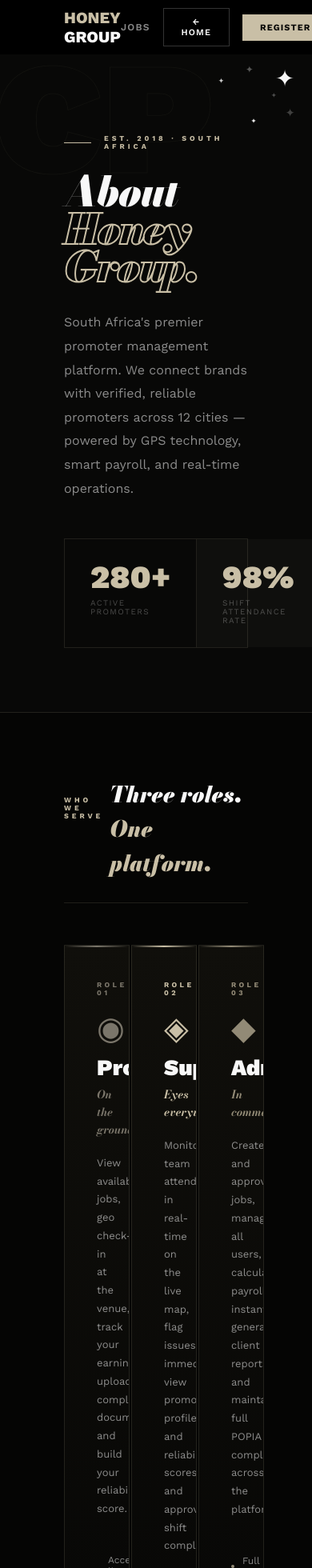
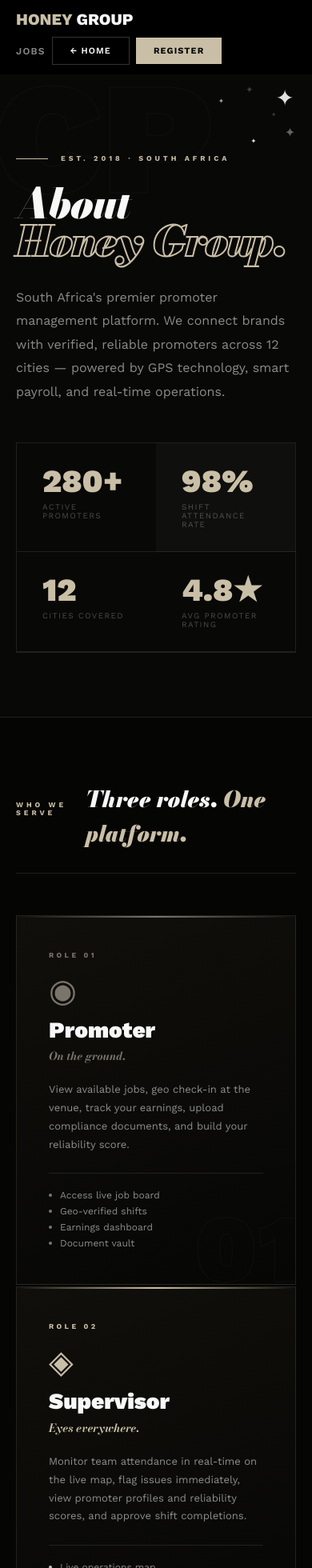
Before and after one commit to Addmore-Development/Campari-Promotions, a React (Vite) app in the folder frontend/: page /about in a window 390 px wide. Shown: the top 1960 px of the page at 80% size. Built offline with nearby package versions, Linux system fonts and the light colour scheme; no server answers.

Commit message:
Making about page responsive

```diff
--- a/frontend/src/shared/auth/AboutPage.tsx
+++ b/frontend/src/shared/auth/AboutPage.tsx
@@ -30,6 +30,28 @@
   @keyframes fadeUp { from { opacity:0; transform:translateY(24px); } to { opacity:1; transform:translateY(0); } }
   @keyframes twinkle { 0%,100%{opacity:0.2;transform:scale(0.8)} 50%{opacity:1;transform:scale(1.2)} }
   .about-fade { animation: fadeUp 0.7s cubic-bezier(0.22,1,0.36,1) both; }
+
+  /* ── RESPONSIVE OVERRIDES ─────────────────────────────────────────────── */
+  @media (max-width: 900px) {
+    .about-caps-grid   { grid-template-columns: repeat(2,1fr) !important; }
+    .about-roles-grid  { grid-template-columns: 1fr !important; }
+    .about-mission-grid{ grid-template-columns: 1fr !important; gap: 48px !important; }
+    .about-px          { padding-left: 40px !important; padding-right: 40px !important; }
+  }
+  @media (max-width: 640px) {
+    .about-nav {
+      height: auto !important; flex-wrap: wrap !important;
+      padding-top: 12px !important; padding-bottom: 12px !important; gap: 10px !important;
+    }
+    .about-nav-actions { flex-wrap: wrap !important; gap: 8px !important; }
+    .about-px          { padding-left: 20px !important; padding-right: 20px !important; }
+    .about-stats-grid  { grid-template-columns: repeat(2,1fr) !important; }
+    .about-stat-cell   { border-right: none !important; border-bottom: 1px solid ${BB} !important; }
+    .about-caps-grid   { grid-template-columns: 1fr !important; }
+    .about-cta-flex    { flex-direction: column !important; align-items: flex-start !important; gap: 28px !important; }
+    .about-btn-row     { flex-wrap: wrap !important; width: 100% !important; }
+    .about-btn-row button { flex: 1 1 auto !important; }
+  }
 `
 
 export default function AboutPage() {
@@ -85,7 +107,7 @@
       <style>{GLOBAL_CSS}</style>
 
       {/* ── NAV ── */}
-      <nav style={{
+      <nav className="about-nav about-px" style={{
         position: 'sticky', top: 0, zIndex: 200,
         background: '#000', height: 68,
         display: 'flex', alignItems: 'center', justifyContent: 'space-between',
@@ -95,7 +117,7 @@
           onClick={() => navigate('/')}>
           <span style={{ color: GL }}>HONEY</span><span style={{ color: W }}> GROUP</span>
         </div>
-        <div style={{ display: 'flex', gap: 16, alignItems: 'center' }}>
+        <div className="about-nav-actions" style={{ display: 'flex', gap: 16, alignItems: 'center' }}>
           <button onClick={() => navigate('/jobs')}
             style={{ background: 'none', border: 'none', cursor: 'pointer', fontFamily: FD, fontSize: 12, fontWeight: 600, letterSpacing: '0.1em', textTransform: 'uppercase', color: W55, transition: 'color 0.2s' }}
             onMouseEnter={e => e.currentTarget.style.color = GL}
@@ -118,7 +140,7 @@
       </nav>
 
       {/* ── HERO ── */}
-      <section style={{ background: D1, borderBottom: `1px solid ${BB}`, padding: '100px 80px 80px', position: 'relative', overflow: 'hidden' }}>
+      <section className="about-px" style={{ background: D1, borderBottom: `1px solid ${BB}`, padding: '100px 80px 80px', position: 'relative', overflow: 'hidden' }}>
         {/* Ghost watermark */}
         <div style={{
           position: 'absolute', top: '-0.1em', left: '-0.04em',
@@ -163,9 +185,9 @@
             South Africa's premier promoter management platform. We connect brands with verified, reliable promoters across 12 cities — powered by GPS technology, smart payroll, and real-time operations.
           </p>
           {/* Stats row */}
-          <div style={{ display: 'grid', gridTemplateColumns: 'repeat(4,1fr)', gap: 0, border: `1px solid ${BB}` }}>
+          <div className="about-stats-grid" style={{ display: 'grid', gridTemplateColumns: 'repeat(4,1fr)', gap: 0, border: `1px solid ${BB}` }}>
             {stats.map((s, i) => (
-              <div key={i} style={{
+              <div key={i} className="about-stat-cell" style={{
                 padding: '28px 32px',
                 borderRight: i < 3 ? `1px solid ${BB}` : 'none',
                 background: i === 1 ? `rgba(201,191,166,0.04)` : 'transparent',
@@ -179,7 +201,7 @@
       </section>
 
       {/* ── ROLES ── */}
-      <section style={{ padding: '80px 80px', background: B, borderBottom: `1px solid ${BB}` }}>
+      <section className="about-px" style={{ padding: '80px 80px', background: B, borderBottom: `1px solid ${BB}` }}>
         <div style={{ maxWidth: 1360, margin: '0 auto' }}>
           <div style={{ display: 'flex', alignItems: 'baseline', justifyContent: 'space-between', marginBottom: 52, paddingBottom: 28, borderBottom: `1px solid ${BB}` }}>
             <span style={{ fontSize: 9, fontWeight: 700, letterSpacing: '0.44em', textTransform: 'uppercase', color: GL, fontFamily: FD }}>Who We Serve</span>
@@ -187,7 +209,7 @@
               Three roles. <span style={{ color: GL }}>One platform.</span>
             </h2>
           </div>
-          <div style={{ display: 'grid', gridTemplateColumns: 'repeat(3,1fr)', gap: 2, perspective: '1000px' }}>
+          <div className="about-roles-grid" style={{ display: 'grid', gridTemplateColumns: 'repeat(3,1fr)', gap: 2, perspective: '1000px' }}>
             {roles.map((r, i) => (
               <div key={i}
                 style={{
@@ -229,7 +251,7 @@
               </div>
             ))}
           </div>
-          <div style={{ marginTop: 40, display: 'flex', gap: 12 }}>
+          <div className="about-btn-row" style={{ marginTop: 40, display: 'flex', gap: 12 }}>
             <button onClick={() => navigate('/register')}
               style={{ fontFamily: FD, fontSize: 10, fontWeight: 700, letterSpacing: '0.2em', textTransform: 'uppercase', background: GL, color: B, border: 'none', padding: '15px 40px', cursor: 'pointer', transition: 'all 0.3s' }}
               onMouseEnter={e => { e.currentTarget.style.background = G; e.currentTarget.style.transform = 'translateY(-2px)' }}
@@ -247,7 +269,7 @@
       </section>
 
       {/* ── CAPABILITIES ── */}
-      <section style={{ padding: '80px 80px 100px', background: D1, borderBottom: `1px solid ${BB}`, position: 'relative', overflow: 'hidden' }}>
+      <section className="about-px" style={{ padding: '80px 80px 100px', background: D1, borderBottom: `1px solid ${BB}`, position: 'relative', overflow: 'hidden' }}>
         {/* Diagonal texture */}
         <div style={{
           position: 'absolute', inset: 0, pointerEvents: 'none', zIndex: 0,
@@ -260,7 +282,7 @@
               Platform <span style={{ color: GL }}>Capabilities</span>
             </h2>
           </div>
-          <div style={{ display: 'grid', gridTemplateColumns: 'repeat(3,1fr)', gap: 2 }}>
+          <div className="about-caps-grid" style={{ display: 'grid', gridTemplateColumns: 'repeat(3,1fr)', gap: 2 }}>
             {caps.map((cap, i) => (
               <div key={i}
                 style={{
@@ -292,8 +314,8 @@
       </section>
 
       {/* ── MISSION ── */}
-      <section style={{ padding: '100px 80px', background: B, borderBottom: `1px solid ${BB}` }}>
-        <div style={{ maxWidth: 1360, margin: '0 auto', display: 'grid', gridTemplateColumns: '1fr 1fr', gap: 80, alignItems: 'center' }}>
+      <section className="about-px" style={{ padding: '100px 80px', background: B, borderBottom: `1px solid ${BB}` }}>
+        <div className="about-mission-grid" style={{ maxWidth: 1360, margin: '0 auto', display: 'grid', gridTemplateColumns: '1fr 1fr', gap: 80, alignItems: 'center' }}>
           <div>
             <div style={{ display: 'flex', alignItems: 'center', gap: 16, marginBottom: 24 }}>
               <div style={{ width: 40, height: 1, background: GL }} />
@@ -335,8 +357,8 @@
       </section>
 
       {/* ── BOTTOM CTA ── */}
-      <section style={{ padding: '80px 80px', background: D1 }}>
-        <div style={{ maxWidth: 1360, margin: '0 auto', display: 'flex', alignItems: 'center', justifyContent: 'space-between', gap: 40 }}>
+      <section className="about-px" style={{ padding: '80px 80px', background: D1 }}>
+        <div className="about-cta-flex" style={{ maxWidth: 1360, margin: '0 auto', display: 'flex', alignItems: 'center', justifyContent: 'space-between', gap: 40 }}>
           <div>
             <h2 style={{ fontFamily: FI, fontSize: 'clamp(28px,3.5vw,52px)', fontWeight: 900, fontStyle: 'italic', lineHeight: 0.95, marginBottom: 16 }}>
               Ready to join<br /><span style={{ color: GL }}>the platform?</span>
@@ -345,7 +367,7 @@
               Register as a promoter today and get access to verified shifts across South Africa.
             </p>
           </div>
-          <div style={{ display: 'flex', gap: 12, flexShrink: 0 }}>
+          <div className="about-btn-row" style={{ display: 'flex', gap: 12, flexShrink: 0 }}>
             <button onClick={() => navigate('/register')}
               style={{ fontFamily: FD, fontSize: 10, fontWeight: 700, letterSpacing: '0.2em', textTransform: 'uppercase', background: GL, color: B, border: 'none', padding: '16px 44px', cursor: 'pointer', transition: 'all 0.3s' }}
               onMouseEnter={e => { e.currentTarget.style.background = G; e.currentTarget.style.transform = 'translateY(-2px)' }}
```
